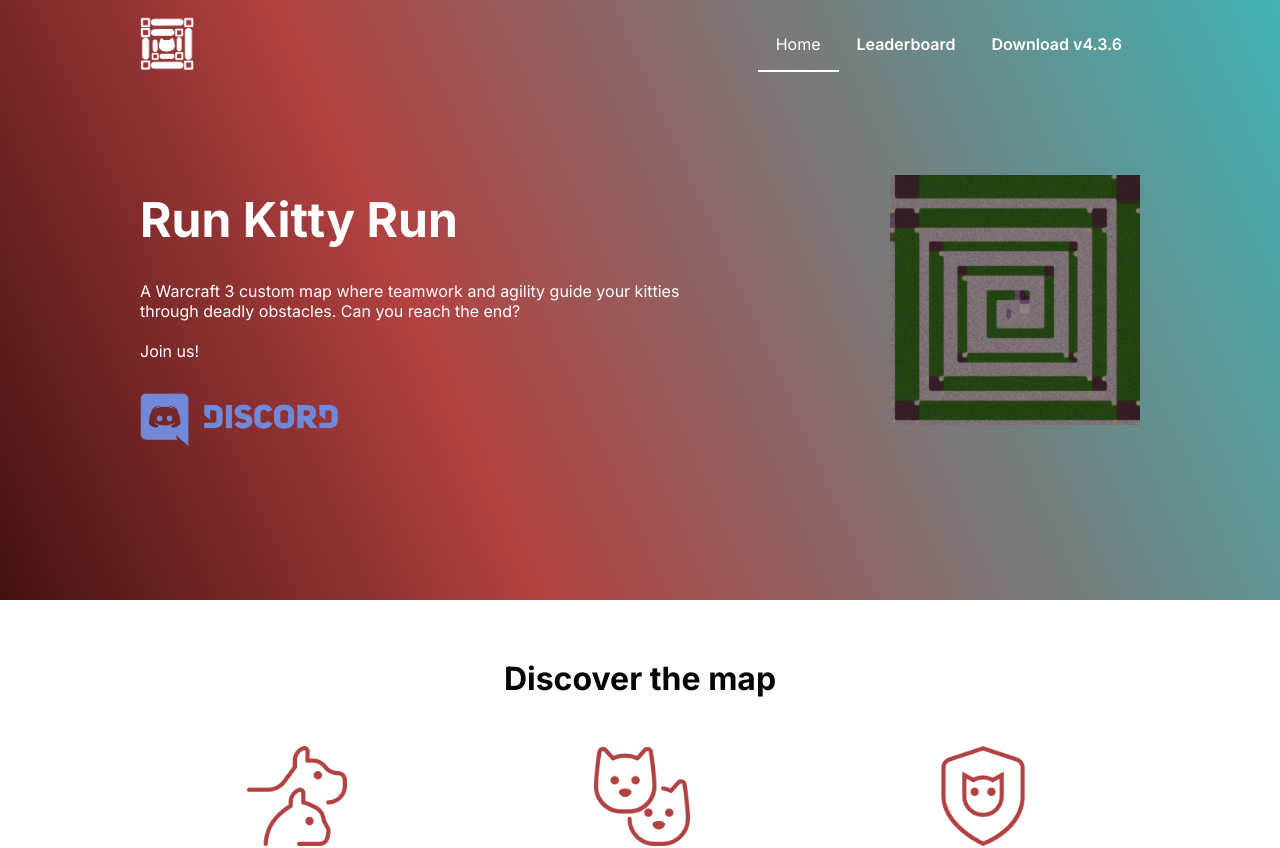
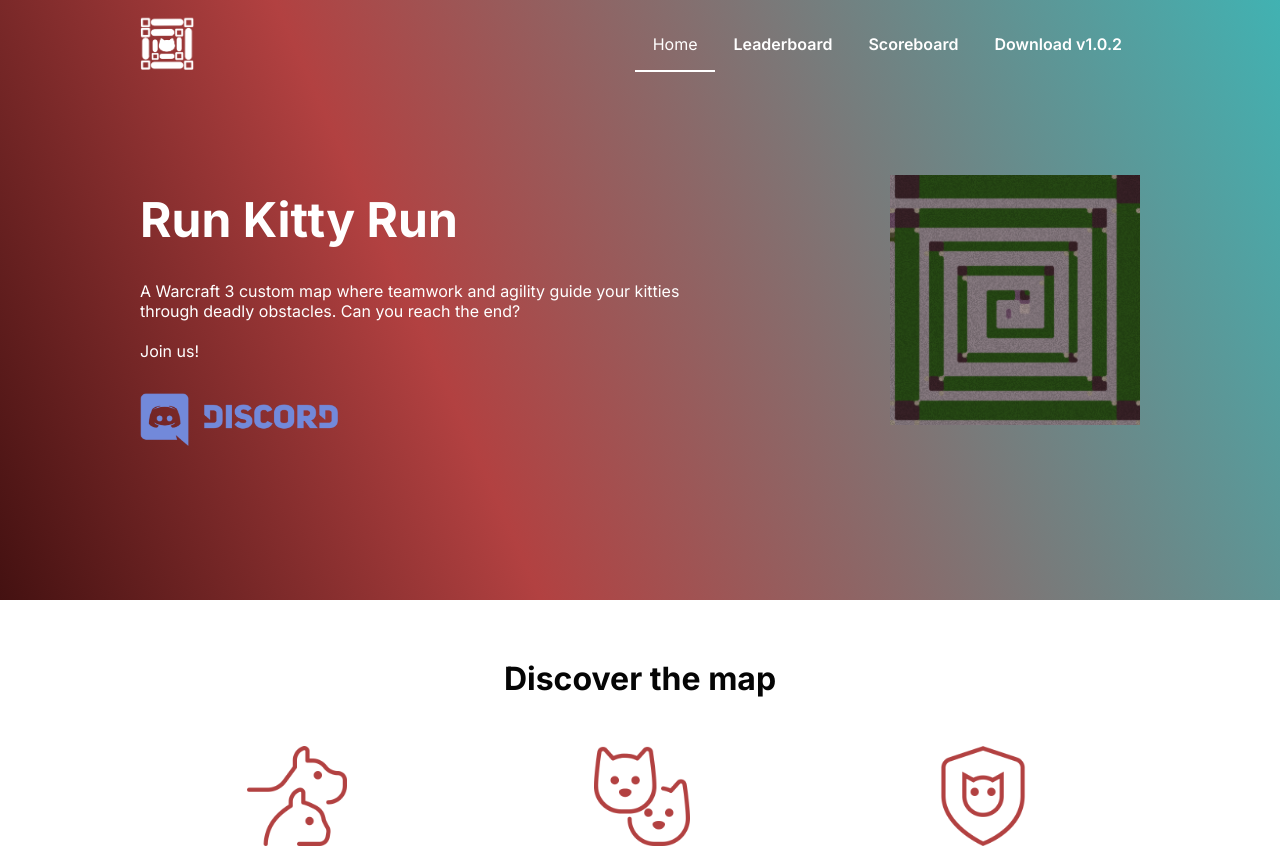
Before and after one commit to melisa-abuin/rkr-w3, a Next.js app: page / in a window 1280 px wide. Shown: the top 848 px of the page. Built offline with nearby package versions, Linux system fonts and the light colour scheme; no server answers.

Commit message:
feature #111: put donwload link file on navbar

```diff
--- a/components/navbar/desktop/index.tsx
+++ b/components/navbar/desktop/index.tsx
@@ -2,7 +2,7 @@
 import { usePathname } from 'next/navigation'
 import { NavLinks, NavLink } from './styled'
 import Link from 'next/link'
-import { routes } from '@/constants'
+import { downloadFileName, routes } from '@/constants'
 
 export default function DesktopNavbar() {
   const pathname = usePathname()
@@ -20,6 +20,11 @@ export default function DesktopNavbar() {
           </Link>
         </NavLink>
       ))}
+      <NavLink>
+        <Link href={`/${downloadFileName}.w3x`} download={downloadFileName}>
+          Download v1.0.2
+        </Link>
+      </NavLink>
     </NavLinks>
   )
 }
--- a/components/navbar/mobile/index.tsx
+++ b/components/navbar/mobile/index.tsx
@@ -6,7 +6,7 @@ import Link from 'next/link'
 import { useIsScrollAtTop } from '@/hooks/useIsScrollAtTop'
 import { useTheme } from '@/hooks/useTheme'
 import { useState } from 'react'
-import { routes } from '@/constants'
+import { downloadFileName, routes } from '@/constants'
 
 export default function MobileNavbar() {
   const pathname = usePathname()
@@ -58,6 +58,11 @@ export default function MobileNavbar() {
               </Link>
             </NavLink>
           ))}
+          <NavLink>
+            <Link href={`/${downloadFileName}.w3x`} download={downloadFileName}>
+              Download v1.0.2
+            </Link>
+          </NavLink>
         </NavLinks>
       </MobileMenu>
     </Container>
--- a/constants/index.ts
+++ b/constants/index.ts
@@ -27,12 +27,14 @@ export const routes = {
     url: '/leaderboard',
     target: '_self',
   },
-  download: {
-    label: 'Download v4.3.6',
-    url: 'https://maps.w3reforged.com/maps/categories/maze-escape/rkr-436',
-    target: '_blank',
+  scoreboard: {
+    label: 'Scoreboard',
+    url: '/stats/overview?page=1&sortKey=completedChallenges&sortOrder=desc',
+    target: '_self',
   },
 }
+
+export const downloadFileName = 'RKR_Remastered_1.0.2'
 
 export const statsColumns: { title: string; key: keyof PlayerStats }[] = [
   { title: 'Player', key: 'battleTag' },
```
Also changed, not shown: 1 other file (tests, documents, lock files or other folders).
